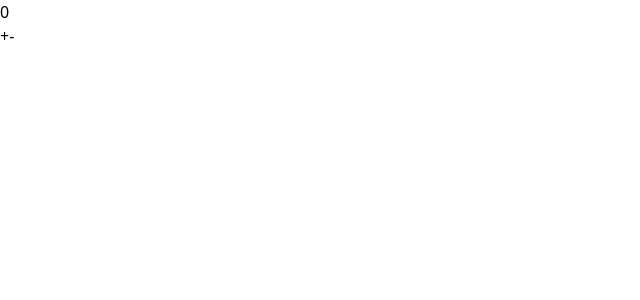
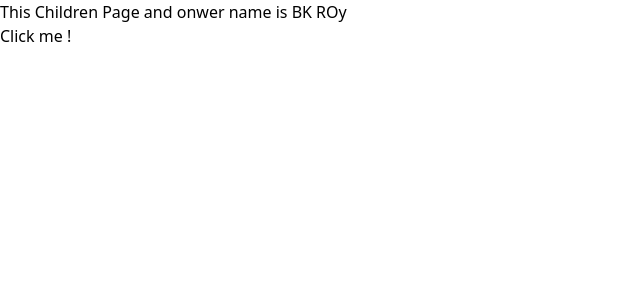
Before and after one commit to basudevkumer/react-test, a React (Vite) app: page / in a window 1280 px wide. Shown: the top 300 px of the page, without its empty margins (0-640 px from the left). Built offline with nearby package versions, Linux system fonts and the light colour scheme.

Commit message:
feat: practice useContext for sharing state without prop drilling

```diff
--- a/src/App.jsx
+++ b/src/App.jsx
@@ -1,30 +1,13 @@
-import React, { useReducer } from "react";
-
-const initialState = { count: 0 };
-
-function reducer(state, action) {
-  switch (action.type) {
-    case "increment":
-      return { count: state.count + 1 };
-
-    case "decrement":
-      return { count: state.count - 1 };
-
-    default:
-      return state;
-  }
-}
+import React, { useState } from "react";
+import { UserContext } from "./useContexts/useContext";
+import Clind from "./component/Clind";
 
 const App = () => {
-  const [state, dispatch] = useReducer(reducer, initialState);
+  const [user, setUser] = useState("BK ROy");
   return (
-    <div>
-      <h1>{state.count}</h1>
-
-      <button onClick={() => dispatch({ type: "increment" })}>+</button>
-
-      <button onClick={() => dispatch({ type: "decrement" })}>-</button>
-    </div>
+    <UserContext.Provider value={{ user, setUser }}>
+      <Clind/>
+    </UserContext.Provider>
   );
 };
 
--- /dev/null
+++ b/src/component/Clind.jsx
@@ -0,0 +1,15 @@
+import { useContext } from "react";
+import { UserContext } from "../useContexts/useContext";
+
+const Clind = () => {
+  const { user, setUser } = useContext(UserContext);
+
+  return (
+    <div>
+      <div>This Children Page and onwer name is {user}</div>
+      <button onClick={() => setUser("JK Roy")}>Click me !</button>
+    </div>
+  );
+};
+
+export default Clind;
--- /dev/null
+++ b/src/useContexts/useContext.js
@@ -0,0 +1,3 @@
+import { createContext } from "react";
+
+export const UserContext = createContext();
```
